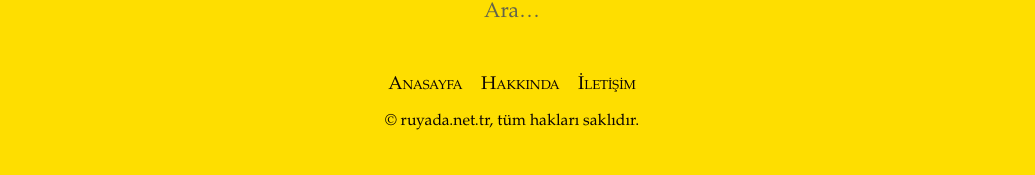
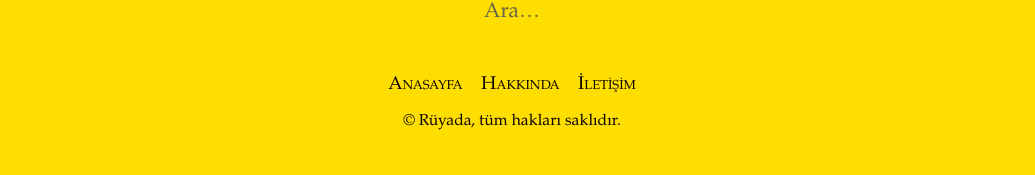
Before and after one commit to melihkocaturk/ruya-blog, a Jekyll site: the page built from _posts/2025/2025-02-12-ruyada-eski-sevgiliyi-gormek-gecmise-ozlem-mi.md, in a window 1280 px wide. Shown: the part 2504-2679 px from the top of the page, without its empty margins (128-1163 px from the left). Built offline with Jekyll 4.4.1, drawn with Linux system fonts in a browser that asks for light colours.

Commit message:
last updates

```diff
--- a/_config.yml
+++ b/_config.yml
@@ -14,11 +14,11 @@
 # You can create any custom variable you would like, and they will be accessible
 # in the templates via {{ site.myvariable }}.
 title: Rüyada
-email: info@ruyada.net.tr
+email: info@ruyada.web.tr
 description: >- # this means to ignore newlines until "baseurl:"
   Semboller, işaretler ve anlamları...
 baseurl: "" # the subpath of your site, e.g. /blog
-url: "http://ruyada.net.tr" # the base hostname & protocol for your site, e.g. http://example.com
+url: "http://ruyada.web.tr" # the base hostname & protocol for your site, e.g. http://example.com
 icon: /assets/images/icon-512.png
 
 # Build settings
--- a/_data/menu.yml
+++ b/_data/menu.yml
@@ -2,4 +2,4 @@
   url: /hakkinda
 
 - title: İletişim
-  url: "mailto:info@ruyada.net.tr"
+  url: "mailto:info@ruyada.web.tr"
--- a/_layouts/default.html
+++ b/_layouts/default.html
@@ -38,7 +38,7 @@
     {% unless site.hide_credits %}
       <aside class="site-credits">
         <p>
-          <small>© ruyada.net.tr, tüm hakları saklıdır.</small>
+          <small>© {{ site.title }}, tüm hakları saklıdır.</small>
         </p>
       </aside>
     {% endunless %}
```
Also changed, not shown: _posts/2025/2025-02-11-ruyada-dis-dusmesi-ne-anlama-gelir.md (renamed from _posts/2025-02-11-ruyada-dis-dusmesi-ne-anlama-gelir.md), _posts/2025/2025-02-11-ruyada-ucmak-ozgurlugun-sembolu-mu.md (renamed from _posts/2025-02-11-ruyada-ucmak-ozgurlugun-sembolu-mu.md), _posts/2025/2025-02-11-ruyada-yilan-gormek-ne-anlama-gelir.md (renamed from _posts/2025-02-11-ruyada-yilan-gormek-ne-anlama-gelir.md), _posts/2025/2025-02-12-ruyada-aynaya-bakmak-kendini-kesfetmenin-isareti-mi.md (renamed from _posts/2025-02-12-ruyada-aynaya-bakmak-kendini-kesfetmenin-isareti-mi.md), _posts/2025/2025-02-12-ruyada-dugun-gormek-mutluluk-mu-degisim-mi.md (renamed from _posts/2025-02-12-ruyada-dugun-gormek-mutluluk-mu-degisim-mi.md), _posts/2025/2025-02-12-ruyada-eski-sevgiliyi-gormek-gecmise-ozlem-mi.md (renamed from _posts/2025-02-12-ruyada-eski-sevgiliyi-gormek-gecmise-ozlem-mi.md), _posts/2025/2025-02-12-ruyada-kaybolmak-yonunu-mu-kaybettin.md (renamed from _posts/2025-02-12-ruyada-kaybolmak-yonunu-mu-kaybettin.md), _posts/2025/2025-02-12-ruyada-kedi-gormek-sans-mi-dusman-mi.md (renamed from _posts/2025-02-12-ruyada-kedi-gormek-sans-mi-dusman-mi.md), _posts/2025/2025-02-12-ruyada-olmus-birini-gormek-mesaj-mi-bilincalti-mi.md (renamed from _posts/2025-02-12-ruyada-olmus-birini-gormek-mesaj-mi-bilincalti-mi.md), _posts/2025/2025-02-12-ruyada-para-bulmak-sansin-habercisi-mi.md (renamed from _posts/2025-02-12-ruyada-para-bulmak-sansin-habercisi-mi.md), _posts/2025/2025-02-12-ruyada-yagmur-yagmasi-bereketin-ve-yenilenmenin-sembolu-mu.md (renamed from _posts/2025-02-12-ruyada-yagmur-yagmasi-bereketin-ve-yenilenmenin-sembolu-mu.md), 2 other files.
